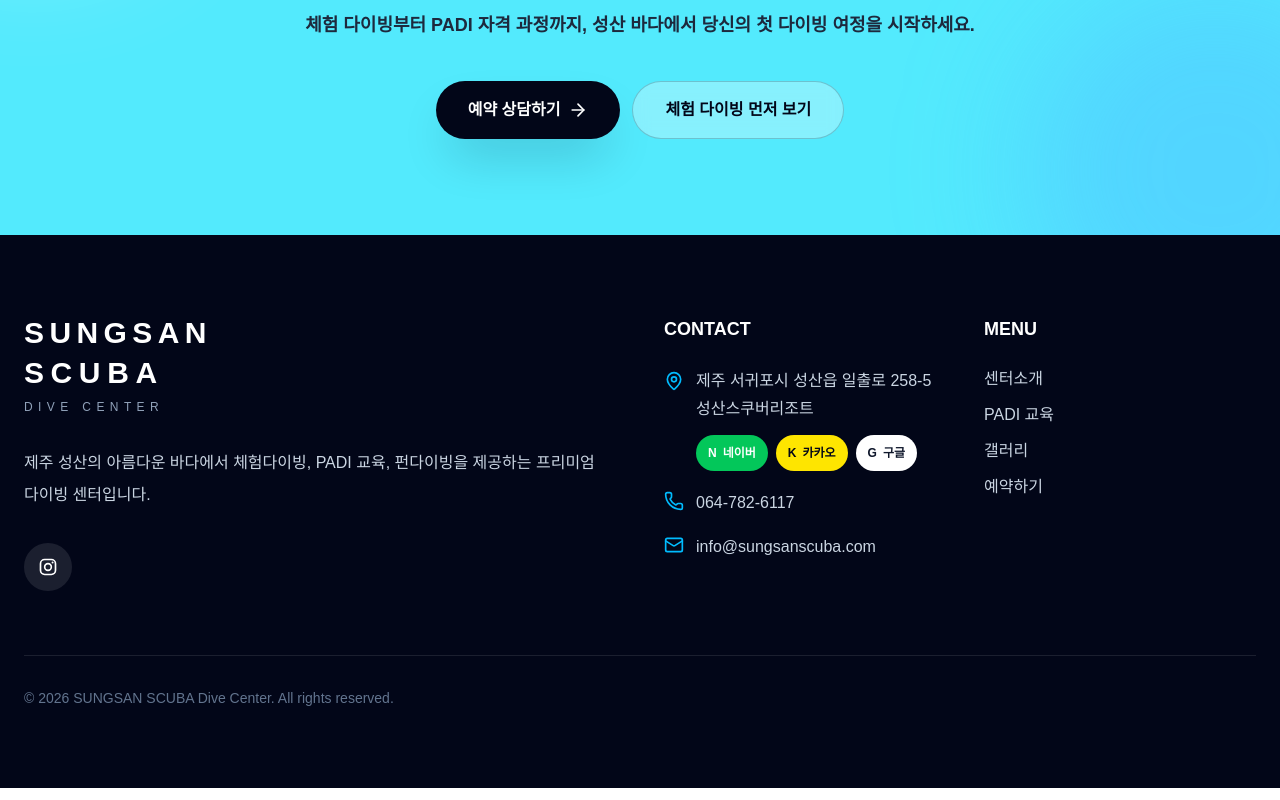
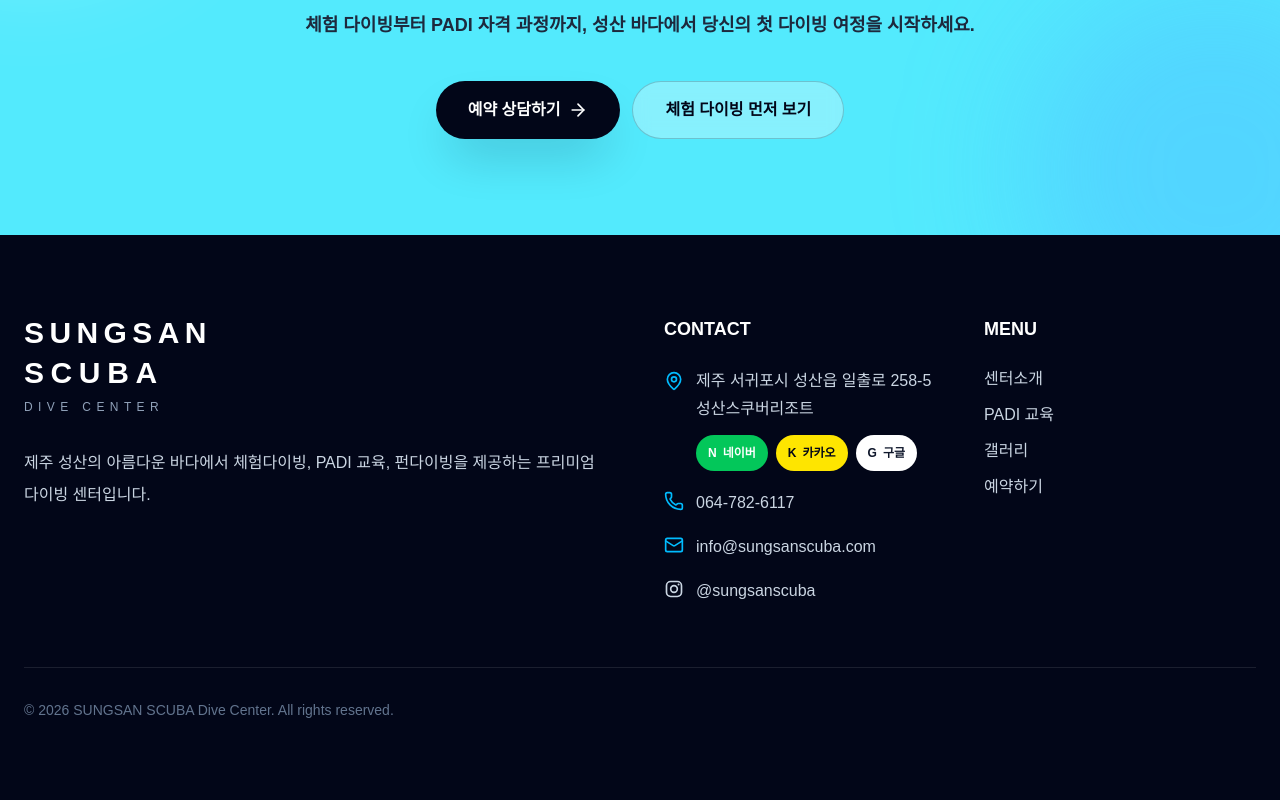
Before and after one commit to yoochnagsoo/SUNGSANSCUBA, a Next.js app: page /padi in a window 1280 px wide. Shown: the part 4428-5228 px from the top of the page. Built offline with nearby package versions, Linux system fonts and the light colour scheme.

Commit message:
Add sungsan final 0710_3

```diff
--- a/src/components/layout/Footer.tsx
+++ b/src/components/layout/Footer.tsx
@@ -63,18 +63,6 @@ export default function Footer() {
               제주 성산의 아름다운 바다에서 체험다이빙, PADI 교육,
               펀다이빙을 제공하는 프리미엄 다이빙 센터입니다.
             </p>
-
-            <div className="mt-8 flex gap-3">
-              <a
-                href="https://www.instagram.com/sungsanscuba"
-                target="_blank"
-                rel="noopener noreferrer"
-                aria-label="Instagram"
-                className="flex h-12 w-12 items-center justify-center rounded-full bg-white/10 transition hover:bg-pink-500"
-              >
-                <InstagramIcon size={20} />
-              </a>
-            </div>
           </div>
 
           <div>
@@ -141,6 +129,17 @@ export default function Footer() {
                 <Mail className="shrink-0 text-sky-400" size={20} />
                 info@sungsanscuba.com
               </a>
+
+              <a
+                href="https://www.instagram.com/sungsanscuba"
+                target="_blank"
+                rel="noopener noreferrer"
+                aria-label="성산스쿠버 인스타그램 보기"
+                className="flex gap-3 transition hover:text-sky-400"
+              >
+                <InstagramIcon size={20} />
+                @sungsanscuba
+              </a>
             </div>
           </div>
 
```
